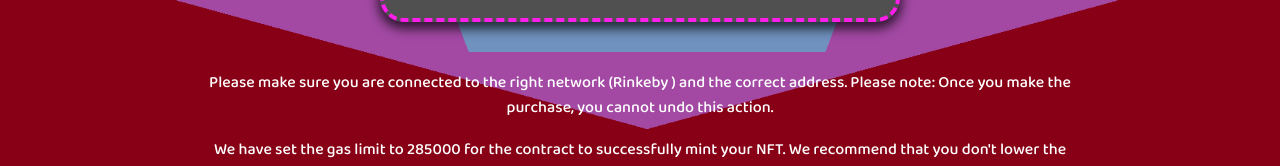
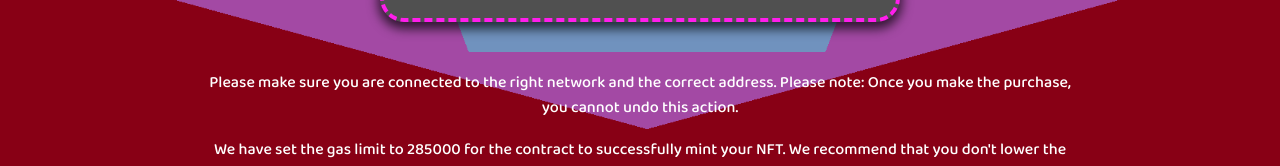
Before and after one commit to Walter73BC/webmint_721-rinkeby, a React (Create React App) app: page / in a window 1280 px wide. Shown: the part 588-754 px from the top of the page. Built offline with nearby package versions, Linux system fonts and the light colour scheme.

Commit message:
Update App.js

```diff
--- a/src/App.js
+++ b/src/App.js
@@ -414,9 +414,7 @@ function App() {
               color: "var(--primary-text)",
             }}
           >
-            Please make sure you are connected to the right network (
-            {CONFIG.NETWORK.NAME} ) and the correct address. Please note:
-            Once you make the purchase, you cannot undo this action.
+            Please make sure you are connected to the right network and the correct address. Please note: Once you make the purchase, you cannot undo this action.
           </s.TextDescription>
           <s.SpacerSmall />
           <s.TextDescription
```
